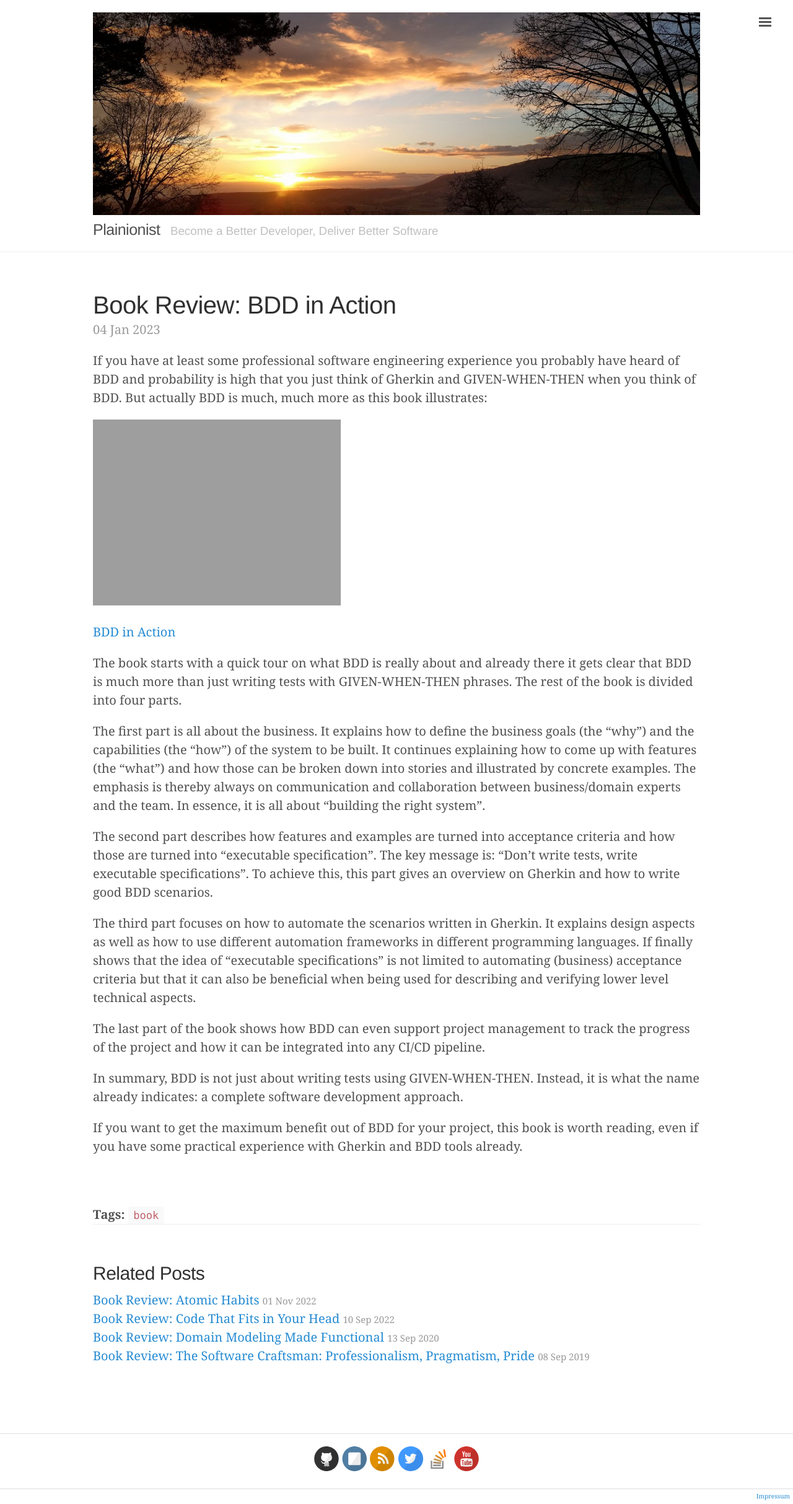
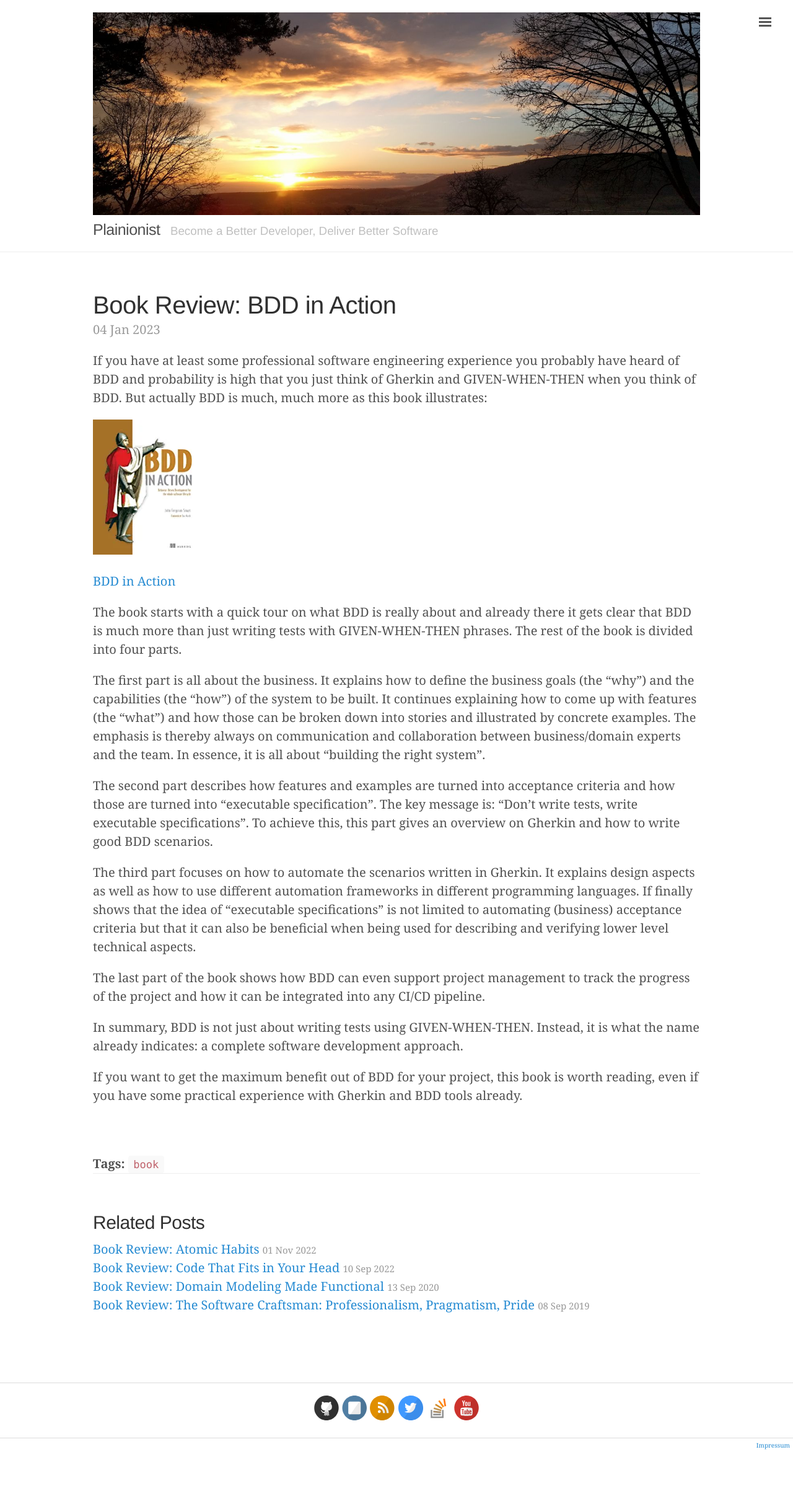
Before and after one commit to plainionist/plainionist.github.io, a Jekyll site: the page built from _posts/2023-01-04-BDD-in-Action.md, in a window 1280 px wide. Shown: the whole page at 62% size. Built offline with Jekyll 4.4.1, drawn with Linux system fonts in a browser that asks for light colours; comment, search, counter and statistics services are not loaded; after the commit the page ends 2345 px from its top, so only the background shows below that.

Commit message:
path to image fixed

```diff
--- a/_posts/2023-01-04-BDD-in-Action.md
+++ b/_posts/2023-01-04-BDD-in-Action.md
@@ -15,7 +15,7 @@ If you have at least some professional software engineering experience you proba
 and probability is high that you just think of Gherkin and GIVEN-WHEN-THEN when you think of BDD.
 But actually BDD is much, much more as this book illustrates:
 
-![Book: BDD in Action]({{ site.url }}/assets/BDD-in-action.jpg "Book: BDD in Action")
+![Book: BDD in Action]({{ site.url }}/assets/BDD-in-action.png "Book: BDD in Action")
 
 [BDD in Action](https://www.amazon.com/-/de/dp/161729165X/ref=sr_1_1?__mk_de_DE=%C3%85M%C3%85%C5%BD%C3%95%C3%91&crid=2IBJHADUUJ2V7&keywords=bdd+in+action&qid=1672747172&sprefix=bdd+in+action%2Caps%2C264&sr=8-1)
 
```
